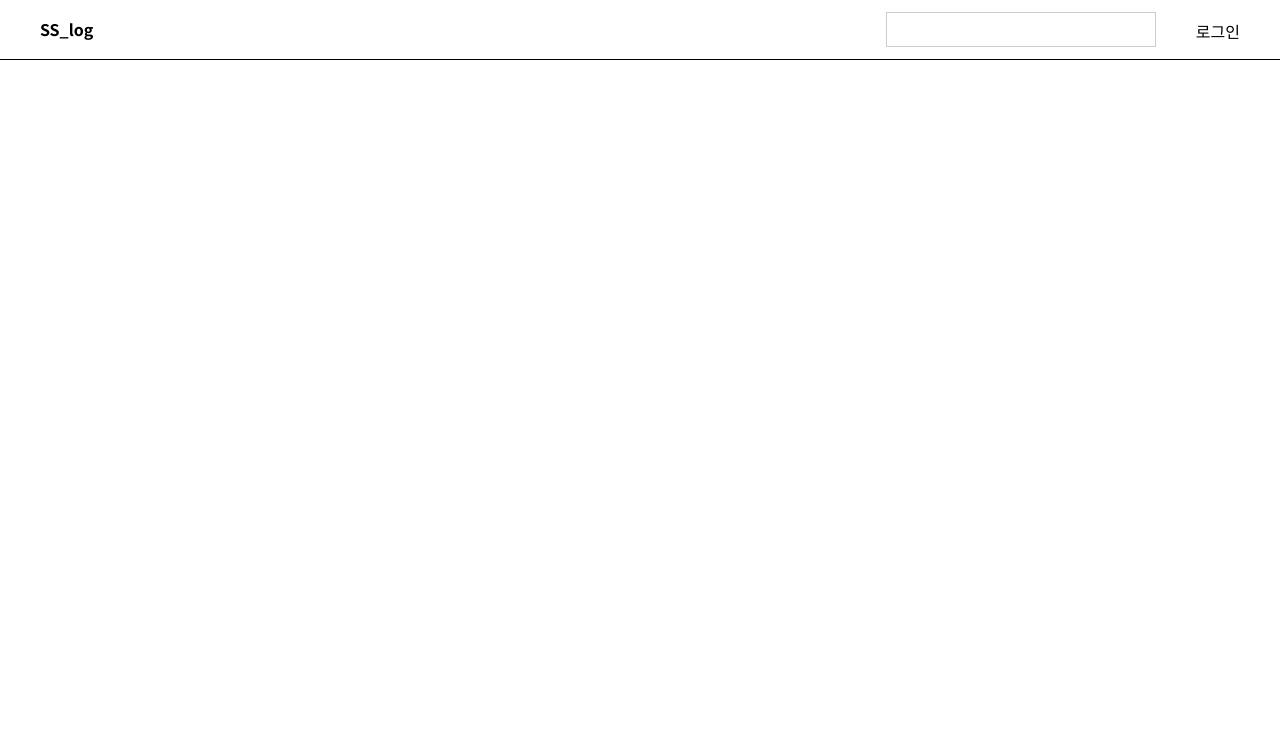
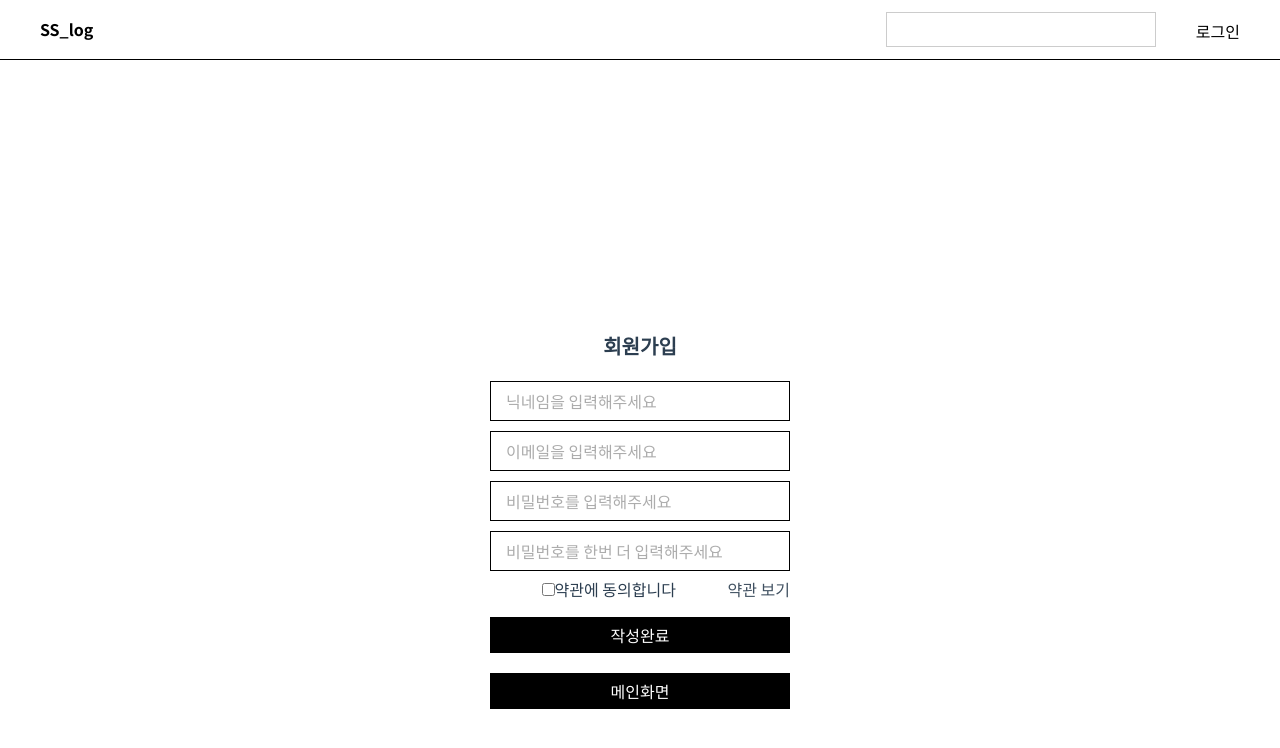
Before and after one commit to JEONsoyun/-s03-webmobile1-sub2-S03P12A501, a Vue app in the folder frontend/: page /#/post/write in a window 1280 px wide. Shown: the top 748 px of the page. Built offline with nearby package versions, Linux system fonts and the light colour scheme.

Commit message:
post/write 수정하기

```diff
--- a/frontend/src/page/post/List.vue
+++ b/frontend/src/page/post/List.vue
@@ -4,7 +4,8 @@
             <h2>전체글</h2>
 
             <section class="post-list">
-                <div>
+
+                <div v-for="(post, uid) in list" :key="uid">
                     <div class="post-card">
                         <a>
                             <div :style="{backgroundImage:'url(https://www.ipcc.ch/site/assets/uploads/sites/3/2019/10/img-placeholder.png)'}" class="post-img"/>
@@ -13,153 +14,27 @@
                                 <h3>
                                     제목
                                 </h3>
-                                <p class="content">컨텐츠</p>
-                                <span class="date">2020-06-19ㆍ</span>
-                                <span class="comment">댓글 0개</span>
+                                <p class="content">{{post.content}}</p>
+                                <span class="date">{{post.date}}</span>
+                                <span class="comment">댓글 {{post.comment}}개</span>
 
                             </div>
                         </a>
 
                         <div class="writer-wrap">
                             <a>
-                                닉네임
+                                {{post.nickName}}
                             </a>
                             <span>
-                                ♥ 2
+                                ♥ {{post.like}}
                             </span>
                         </div>
                     </div>
                 </div>
-                <div>
-                    <div class="post-card">
-                        <a>
-                            <div :style="{backgroundImage:'url(https://www.ipcc.ch/site/assets/uploads/sites/3/2019/10/img-placeholder.png)'}" class="post-img"/>
 
-                            <div class="contents">
-                                <h3>
-                                    제목
-                                </h3>
-                                <p class="content">컨텐츠</p>
-                                <span class="date">2020-06-19ㆍ</span>
-                                <span class="comment">댓글 0개</span>
 
-                            </div>
-                        </a>
 
-                        <div class="writer-wrap">
-                            <a>
-                                닉네임
-                            </a>
-                            <span>
-                                ♥ 2
-                            </span>
-                        </div>
-                    </div>
-                </div>
-                <div>
-                    <div class="post-card">
-                        <a>
-                            <div :style="{backgroundImage:'url(https://www.ipcc.ch/site/assets/uploads/sites/3/2019/10/img-placeholder.png)'}" class="post-img"/>
 
-                            <div class="contents">
-                                <h3>
-                                    제목
-                                </h3>
-                                <p class="content">컨텐츠</p>
-                                <span class="date">2020-06-19ㆍ</span>
-                                <span class="comment">댓글 0개</span>
-
-                            </div>
-                        </a>
-
-                        <div class="writer-wrap">
-                            <a>
-                                닉네임
-                            </a>
-                            <span>
-                                ♥ 2
-                            </span>
-                        </div>
-                    </div>
-                </div>
-                <div>
-                    <div class="post-card">
-                        <a>
-                            <div :style="{backgroundImage:'url(https://www.ipcc.ch/site/assets/uploads/sites/3/2019/10/img-placeholder.png)'}" class="post-img"/>
-
-                            <div class="contents">
-                                <h3>
-                                    제목
-                                </h3>
-                                <p class="content">컨텐츠</p>
-                                <span class="date">2020-06-19ㆍ</span>
-                                <span class="comment">댓글 0개</span>
-
-                            </div>
-                        </a>
-
-                        <div class="writer-wrap">
-                            <a>
-                                닉네임
-                            </a>
-                            <span>
-                                ♥ 2
-                            </span>
-                        </div>
-                    </div>
-                </div>
-                <div>
-                    <div class="post-card">
-                        <a>
-                            <div :style="{backgroundImage:'url(https://www.ipcc.ch/site/assets/uploads/sites/3/2019/10/img-placeholder.png)'}" class="post-img"/>
-
-                            <div class="contents">
-                                <h3>
-                                    제목
-                                </h3>
-                                <p class="content">컨텐츠</p>
-                                <span class="date">2020-06-19ㆍ</span>
-                                <span class="comment">댓글 0개</span>
-
-                            </div>
-                        </a>
-
-                        <div class="writer-wrap">
-                            <a>
-                                닉네임
-                            </a>
-                            <span>
-                                ♥ 2
-                            </span>
-                        </div>
-                    </div>
-                </div>
-                <div>
-                    <div class="post-card">
-                        <a>
-                            <div :style="{backgroundImage:'url(https://www.ipcc.ch/site/assets/uploads/sites/3/2019/10/img-placeholder.png)'}" class="post-img"/>
-
-                            <div class="contents">
-                                <h3>
-                                    제목
-                                </h3>
-                                <p class="content">컨텐츠</p>
-                                <span class="date">2020-06-19ㆍ</span>
-                                <span class="comment">댓글 0개</span>
-
-                            </div>
-                        </a>
-
-                        <div class="writer-wrap">
-                            <a>
-                                닉네임
-                            </a>
-                            <span>
-                                ♥ 2
-                            </span>
-                        </div>
-                    </div>
-                </div>
 
             </section>
 
@@ -184,15 +59,22 @@
 </template>
 
 <script>
-    import '../../assets/css/post.scss'
+    import '../../assets/css/post.scss';
+    import axios from "axios";
 
     export default {
         name:"Post",
         components:{
+            list:""
         },
         watch: {
         },
         created() {
+            this.nickName = storage.getItem("login_user");
+            axios.get(`http://localhost:8080/poster/list?uid=`+this.nickName)
+            .then((res)=>{
+                this.list = res.data;
+            })
         },
         methods: {
         },
--- /dev/null
+++ b/frontend/src/page/post/Write.vue
@@ -0,0 +1,113 @@
+<template>
+    <div class="user" id="join">
+        <div class="wrapC table">
+            <div class="middle">
+                <h1>회원가입</h1>
+                <div class="form-wrap">
+                    <div class="input-wrap">
+                        <input v-model="nickName"
+                            id="nickname"
+                            placeholder="닉네임을 입력해주세요" type="text"/>
+                    </div>
+
+                    <div class="input-wrap">
+                        <input v-model="email"
+                            id="email"
+                            placeholder="이메일을 입력해주세요"
+                            type="text"/>
+                    </div>
+
+                    <div class="input-wrap password-wrap">
+                        <input v-model="password"
+                            id="password"
+                            :type="passwordType"
+                            placeholder="비밀번호를 입력해주세요"/>
+                        <span :class="{active : passwordType==='text'}">
+                                <i class="fas fa-eye"></i>
+                            </span>
+                    </div>
+
+                    <div class="input-wrap password-wrap">
+                        <input v-model="passwordConfirm"
+                            id="password-confirm"
+                            :type="passwordConfirmType"
+                            placeholder="비밀번호를 한번 더 입력해주세요"/>
+                        <span :class="{active : passwordConfirmType==='text'}">
+                                <i class="fas fa-eye"></i>
+                            </span>
+                    </div>
+                </div>
+
+                <label>
+                    <input v-model="isTerm" type="checkbox" id="term"/>
+                    <span>약관에 동의합니다</span>
+                </label>
+
+                <span class="go-term">약관 보기</span>
+
+                <button class="btn" v-on:click="signup">
+                    <span>
+                        작성완료
+                    </span>
+                </button>
+                <button class="btn" v-on:click="moveList">
+                    <span>
+                        메인화면
+                    </span>
+                </button>
+            </div>
+
+
+        </div>
+
+
+    </div>
+</template>
+
+<script>
+    import '../../assets/css/post.scss';
+    import axios from "axios";
+
+    export default {
+        components: {
+        },
+        created(){
+
+        },
+        methods: {
+            moveList(){
+                this.$router.push("/");
+            },
+            signup(){
+                axios({
+                    method:"post",
+                    url:"http://localhost:8080/poster/write",
+                    data:{
+
+                    }
+                }).then((res)=>{
+                    if(res.data.status){
+                        this.$router.push("/post/write");
+                    }else{
+
+                    }
+                })
+            }
+        },
+        watch: {
+        },
+        data: () => {
+            return {
+                email: '',
+                nickName: '',
+                password: '',
+                passwordConfirm: '',
+                isTerm: false,
+                passwordType:"password",
+                passwordConfirmType:"password",
+            }
+        }
+
+    }
+
+</script>
--- a/frontend/src/router/index.js
+++ b/frontend/src/router/index.js
@@ -14,7 +14,7 @@ import Delete from '../page/user/Delete'
 
 // 포스트
 import List from '../page/post/List.vue'
-
+import Write from '../page/post/Write.vue'
 Vue.use(Router)
 
 export default new Router({
@@ -61,6 +61,10 @@ export default new Router({
       name:constants.URL_TYPE.USER.DELETE,
       component: Delete
     }
-
+    ,{
+      path: '/post/write',
+      name:constants.URL_TYPE.POST.WRITE,
+      component: Write
+    }
   ]
 })
```
